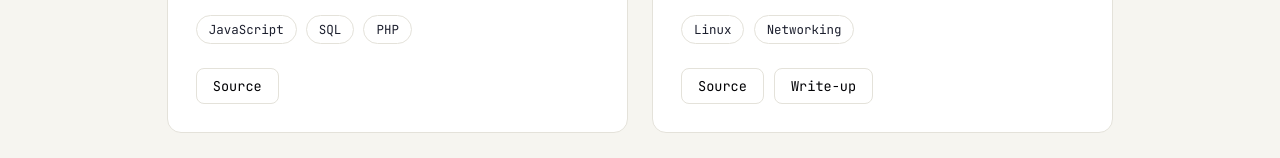
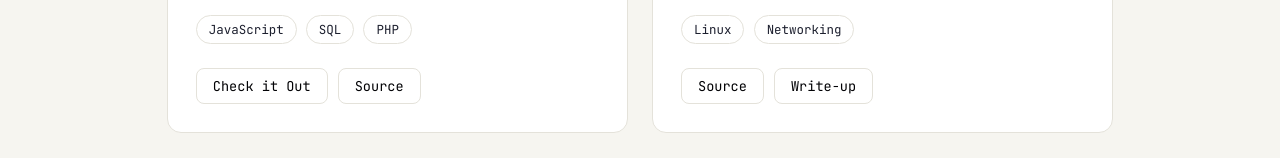
Before and after one commit to derickmunji375-create/derickportfolio, a plain HTML site: page projects.html in a window 1280 px wide. Shown: the part 1295-1453 px from the top of the page. Drawn offline with Linux system fonts and the light colour scheme.

Commit message:
Add project link to techtrack in projects.html

```diff
--- a/projects.html
+++ b/projects.html
@@ -94,6 +94,7 @@
 
             </div>
             <div class="project-links">
+                <a href="https://techtrack.xo.je" target="_blank">Check it Out</a>
                 <a href="https://github.com/derickmunji375-create/techtrack">Source</a>
             </div>
         </div>
```
